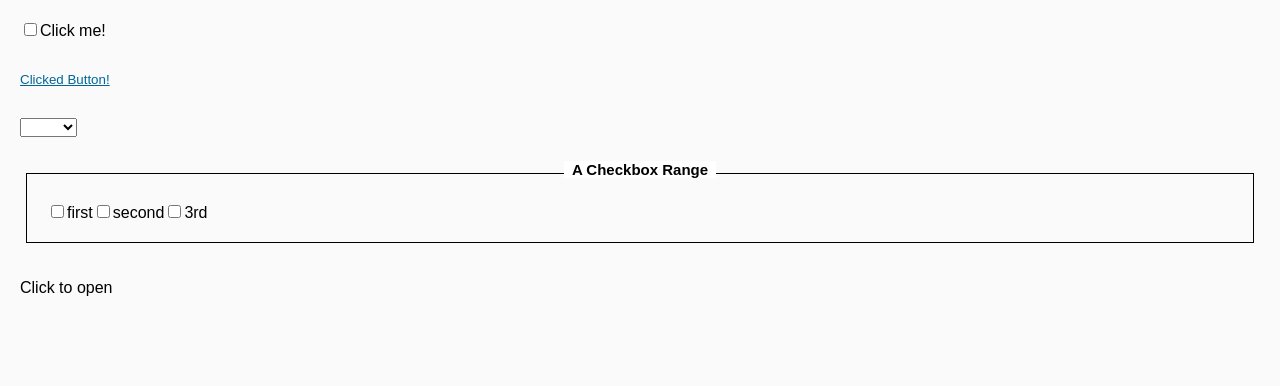
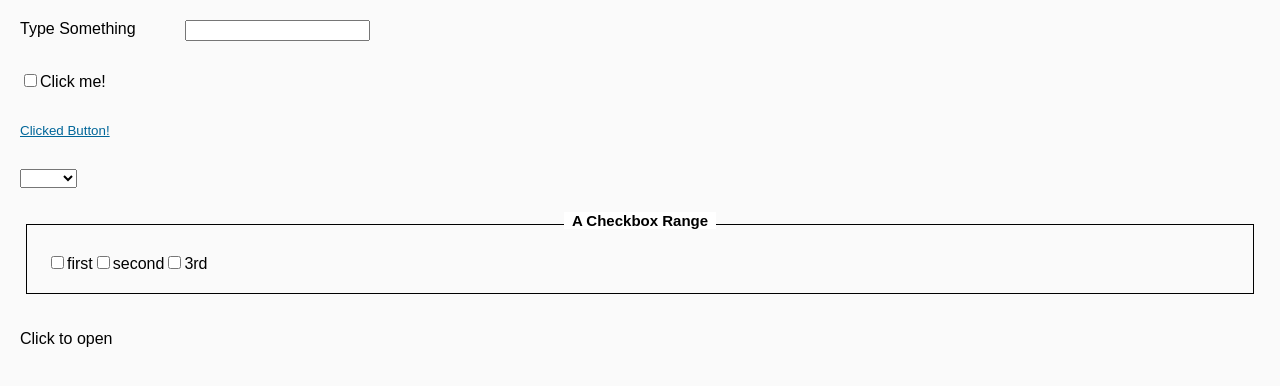
Before and after one commit to neohed/clean-components, a React (Create React App) app: page /#/form in a window 1280 px wide. Shown: the top 386 px of the page. Built offline with nearby package versions, Linux system fonts and the light colour scheme.

Commit message:
Add label to TextInput

```diff
--- a/src/components/FormDemo.js
+++ b/src/components/FormDemo.js
@@ -5,6 +5,7 @@ import Select from "./inputs/Select";
 import Expander from "./Expander";
 import CheckBoxRange from "./inputs/CheckBoxRange";
 import TitleBox from "./TitleBox";
+import TextInput from "./inputs/TextInput";
 
 const dividerRow = {
     padding: '10px',
@@ -42,6 +43,14 @@ const FormDemo = () => {
 
     return (
         <div>
+            <div style={dividerRow}>
+                <TextInput
+                    label='Type Something'
+                    style={{
+                        width: '350px'
+                    }}
+                />
+            </div>
             <div style={dividerRow}>
                 <Checkbox
                     id={'chk1'}
--- a/src/components/inputs/TextInput.js
+++ b/src/components/inputs/TextInput.js
@@ -1,4 +1,5 @@
 import React from 'react'
+import './text-input.css';
 
 // This component eliminates having to repeat type='text', but the main reason is setting a default value of empty
 // string.  This prevents the React "uncontrolled input" error!
@@ -7,8 +8,18 @@ const TextInput = ({
     value = '',
     changeHandler,
     type = 'text',
+    label,
     ...rest
 }) => (
+    <div
+        className='text-input-row'
+        {...rest}
+    >
+        <label htmlFor={id}>
+            {
+                label
+            }
+        </label>
         <input
             id={id}
             name={id}
@@ -16,8 +27,8 @@ const TextInput = ({
             type={type}
             value={value}
             onChange={changeHandler}
-        {...rest}
         />
+    </div>
 );
 
 export default TextInput;
--- /dev/null
+++ b/src/components/inputs/text-input.css
@@ -0,0 +1,4 @@
+.text-input-row {
+    display: flex;
+    justify-content: space-between;
+}
```
Lines whose indentation alone changed are shown as unchanged.
